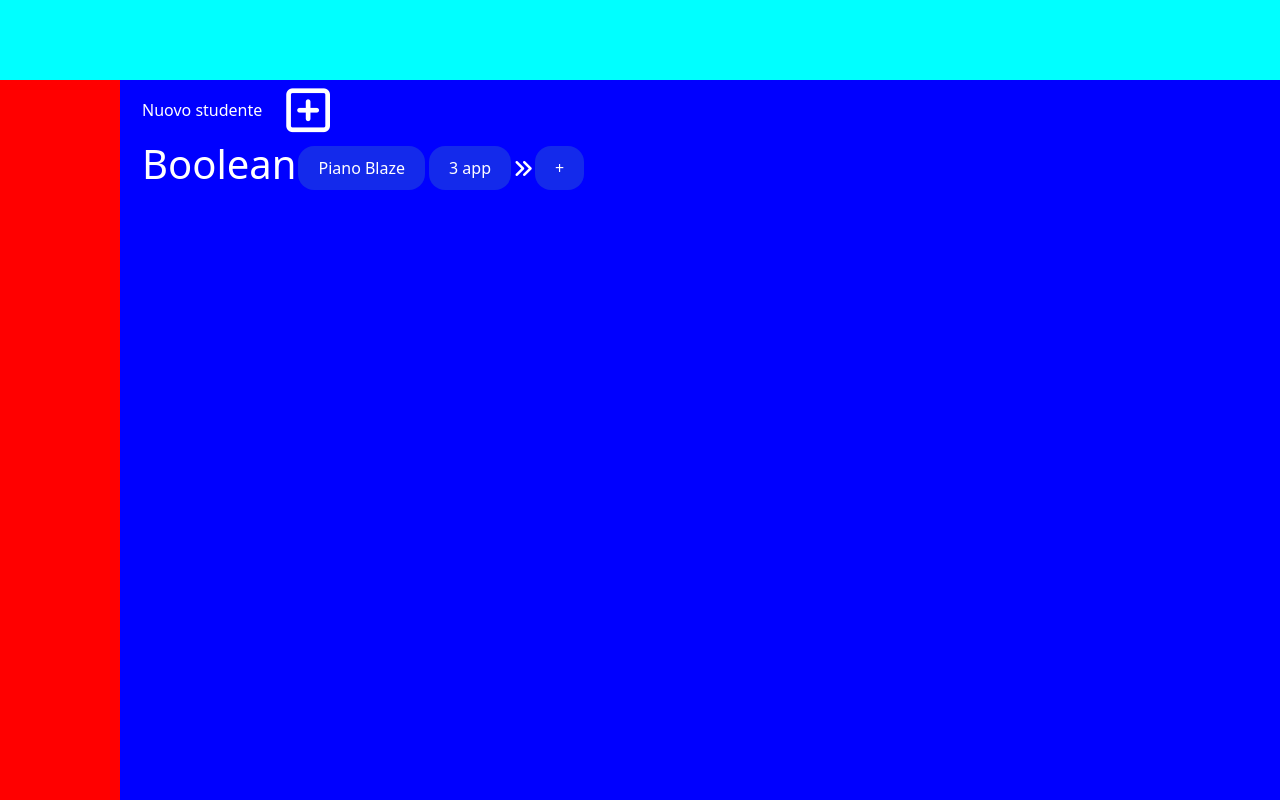
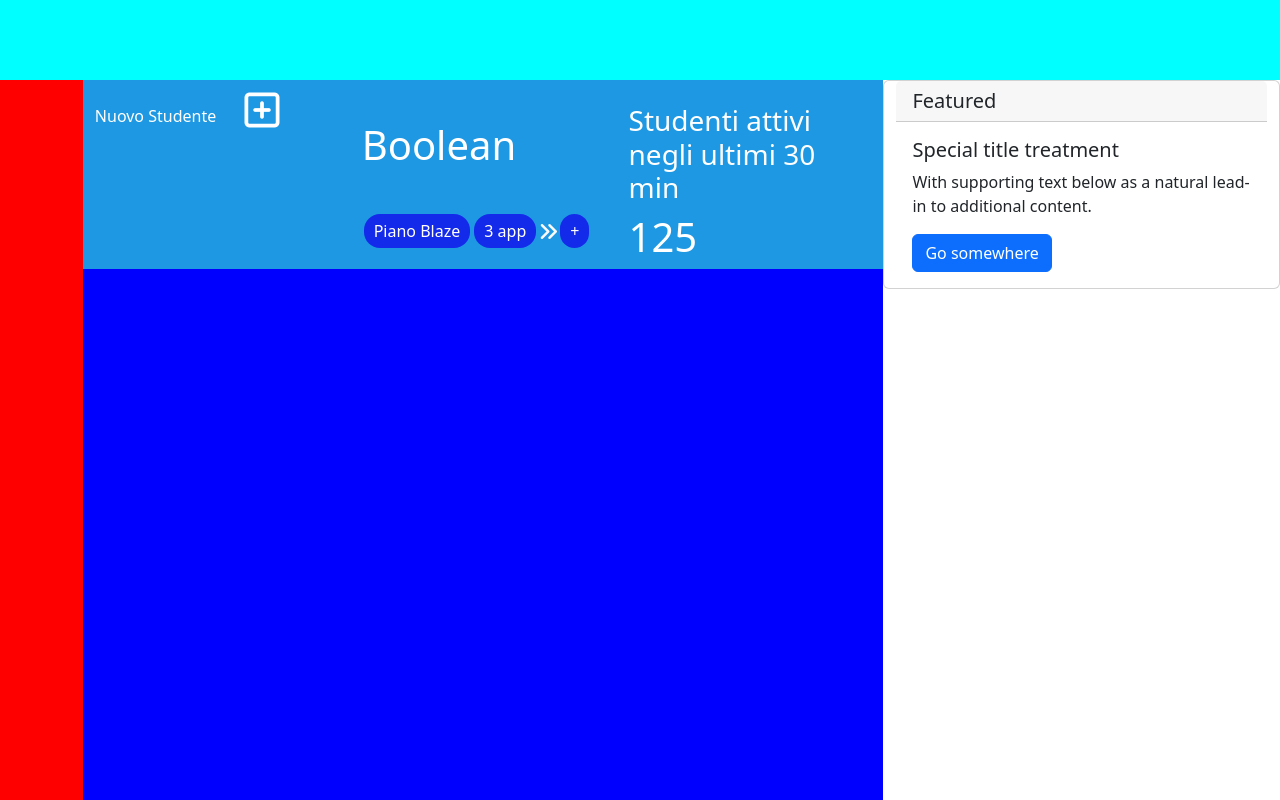
Before and after one commit to FraBif/html-css-bootstrap-dashboard, a plain HTML site: page index.html in a window 1280 px wide. Drawn offline with nearby package versions, Linux system fonts and the light colour scheme.

Commit message:
rewrote main

```diff
--- a/css/style.css
+++ b/css/style.css
@@ -18,16 +18,21 @@ header{
 
 .my_container_1{
     color: white;
+    background-color: rgb(30, 152, 227);
 }
 
 .button{
     background-color: #142aeb;
     border: none;
-    padding: 10px 20px;
+    padding: 5px 10px;
     text-align: center;
     display: inline-block;
     margin: 4px 2px;
     border-radius: 16px;
+  }
+
+  .my_container_2{
+    background-color: white;
   }
 
 @media screen and (min-width:992px) {
@@ -42,4 +47,5 @@ header{
         width: calc(100% - 120px);
         background-color: blue;
     }
+
 }
--- a/index.html
+++ b/index.html
@@ -17,12 +17,15 @@
     <main class="d-flex">
         <section class="my_navbar"></section>
         <section class="my_content">
-            <div class="container my_container_1 fluid">
-                <div class="d-flex align-items-center">
-                    Nuovo studente
-                    <span class="fs-1 ms-4"><i class="far fa-plus-square fa-lg" style="color: #ffffff;"></i></span>
+            <div class="container fluid my_container_1">
+                <div class="row">
+                    <div class="col-12 mt-4 col-md-4">
+                        Nuovo Studente
+                        <span class="ms-4">
+                            <i class="far fa-plus-square fa-lg fs-1" style="color: #ffffff;"></i>
+                        </span>
                     </div>
-                <div class="d-flex flex-wrap align-items-center">
+                    <div class="col-12 col-md-4 d-flex align-items-center flex-wrap mt-4">
                         <h1>
                             Boolean
                         </h1>
@@ -33,12 +36,40 @@
                             3 app
                         </div>
                         <span>
-                        <i class="fas fa-angle-double-right fa-lg" style="color: #ffffff;"></i>
+                            <i class="fas fa-angle-double-right fa-lg" style="color: #fafafa;"></i>
                         </span>
                         <div class="button">
                             +
                         </div>
                     </div>
+                    <div class="col-12 col-md-4 mt-4">
+                        <h3>
+                            Studenti attivi negli ultimi 30 min
+                        </h3>
+                        <h1>
+                            125
+                        </h1>
+                    </div>
+                </div>
+            </div>
+        </section>
+
+
+            <div class="my_container_2 fluid">
+                <div class="container">
+                    <div class="row">
+                        <div class="card col-12 ">
+                             <h5 class="card-header">Featured</h5>
+                                 <div class="card-body">
+                             <h5 class="card-title">Special title treatment</h5>
+                             <p class="card-text">With supporting text below as a natural lead-in to additional content.</p>
+                            <a href="#" class="btn btn-primary">Go somewhere</a>
+                        </div>
+                </div>
+                    </div>
+                </div>
+
+
             </div>
         </section>
     </main>
```
Lines whose indentation alone changed are shown as unchanged.
